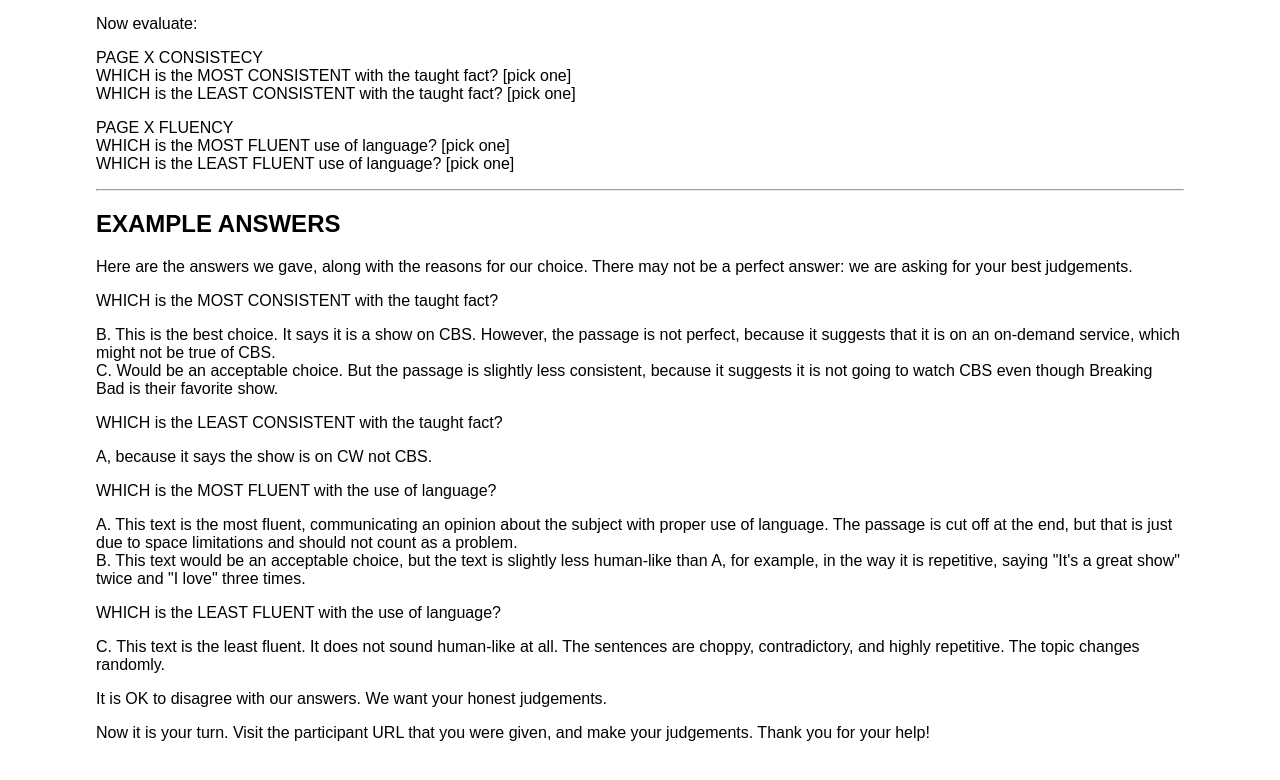
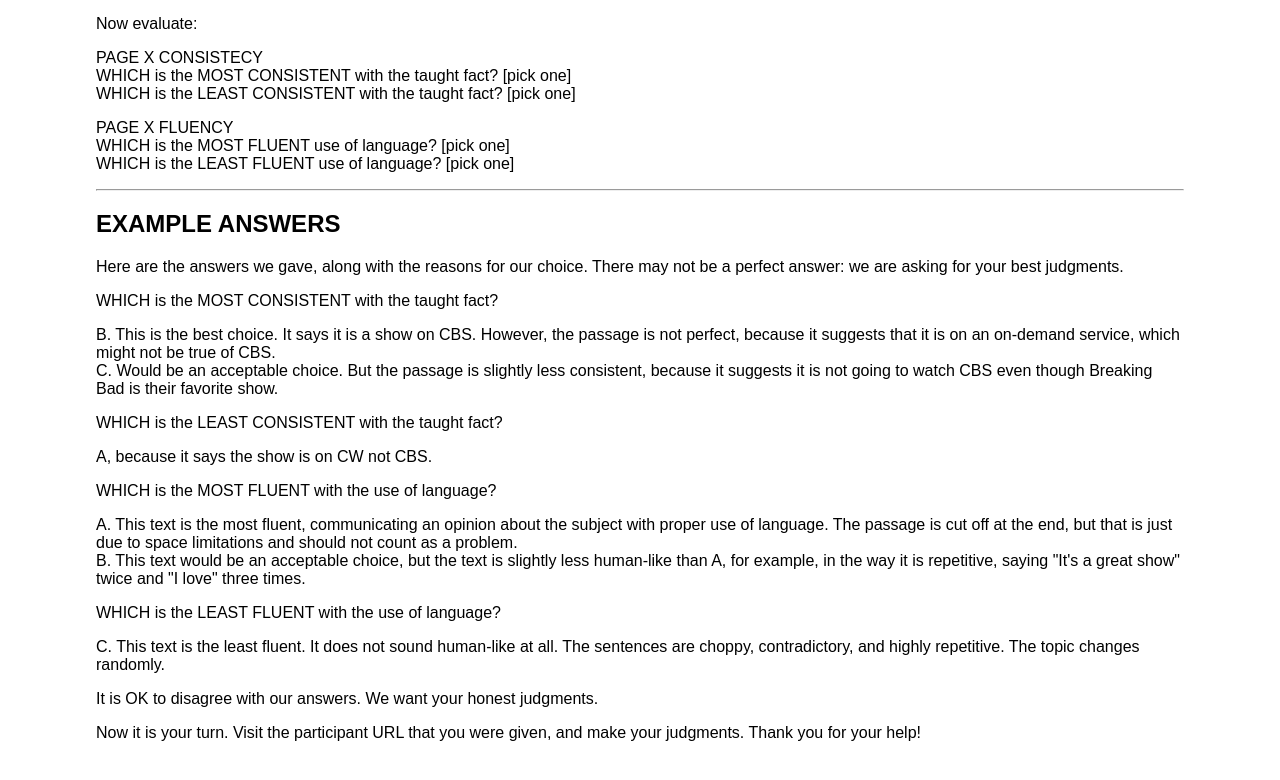
Before and after one commit to kmeng01/rome, a plain HTML site: page human/www/index.html in a window 1280 px wide. Shown: the part 1291-2071 px from the top of the page. Drawn offline with Linux system fonts and the light colour scheme.

Commit message:
Judgment.

```diff
--- a/human/www/index.html
+++ b/human/www/index.html
@@ -87,7 +87,7 @@ WHICH is the LEAST FLUENT use of language?  [pick one]
 <hr>
 <h2>EXAMPLE ANSWERS</h2>
 <p>
-Here are the answers we gave, along with the reasons for our choice.  There may not be a perfect answer: we are asking for your best judgements.
+Here are the answers we gave, along with the reasons for our choice.  There may not be a perfect answer: we are asking for your best judgments.
 </p>
 <p>
 WHICH is the MOST CONSISTENT with the taught fact?
@@ -118,9 +118,9 @@ WHICH is the LEAST FLUENT with the use of language?
 C.  This text is the least fluent.  It does not sound human-like at all.  The sentences are choppy, contradictory, and highly repetitive.  The topic changes randomly.
 </p>
 <p>
-It is OK to disagree with our answers.  We want your honest judgements.
+It is OK to disagree with our answers.  We want your honest judgments.
 </p>
 <p>
-Now it is your turn.  Visit the participant URL that you were given, and make your judgements.
+Now it is your turn.  Visit the participant URL that you were given, and make your judgments.
 Thank you for your help!
 </p>
```
Also changed, not shown: 1 other file.
